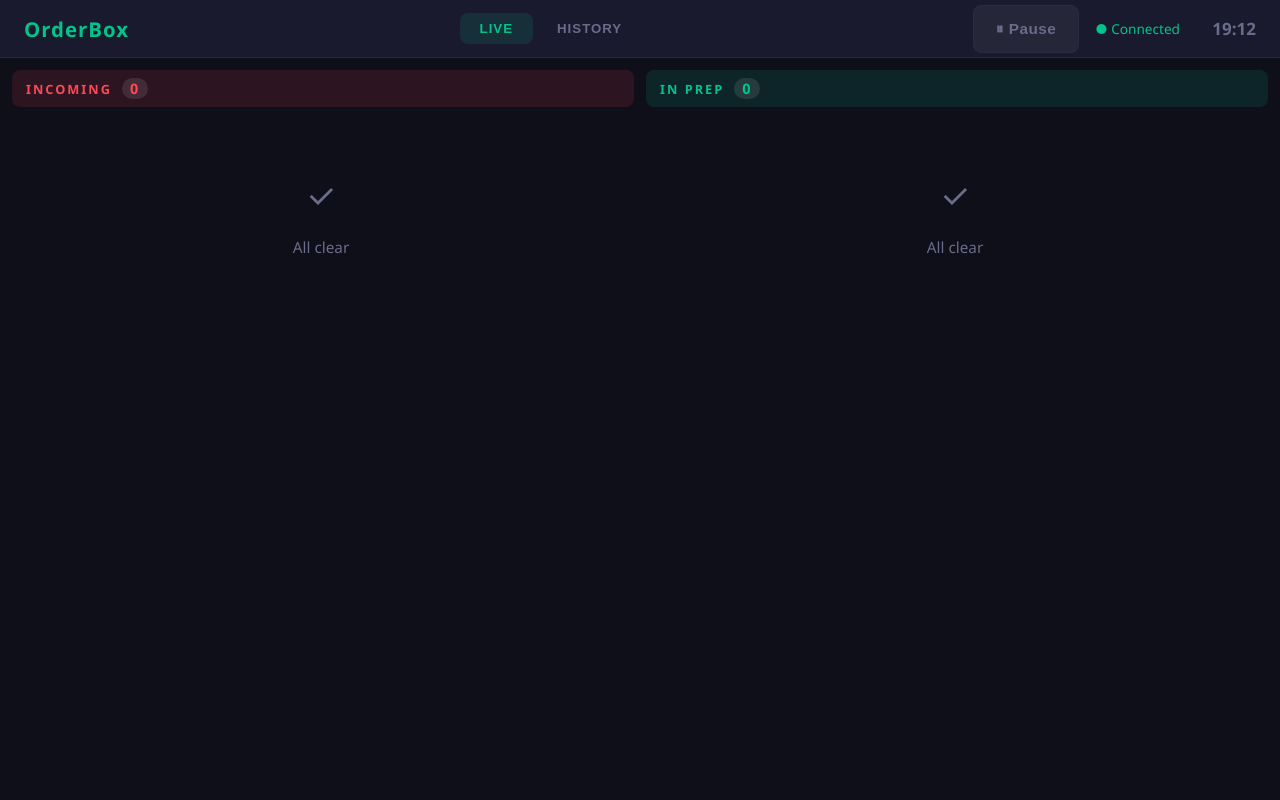
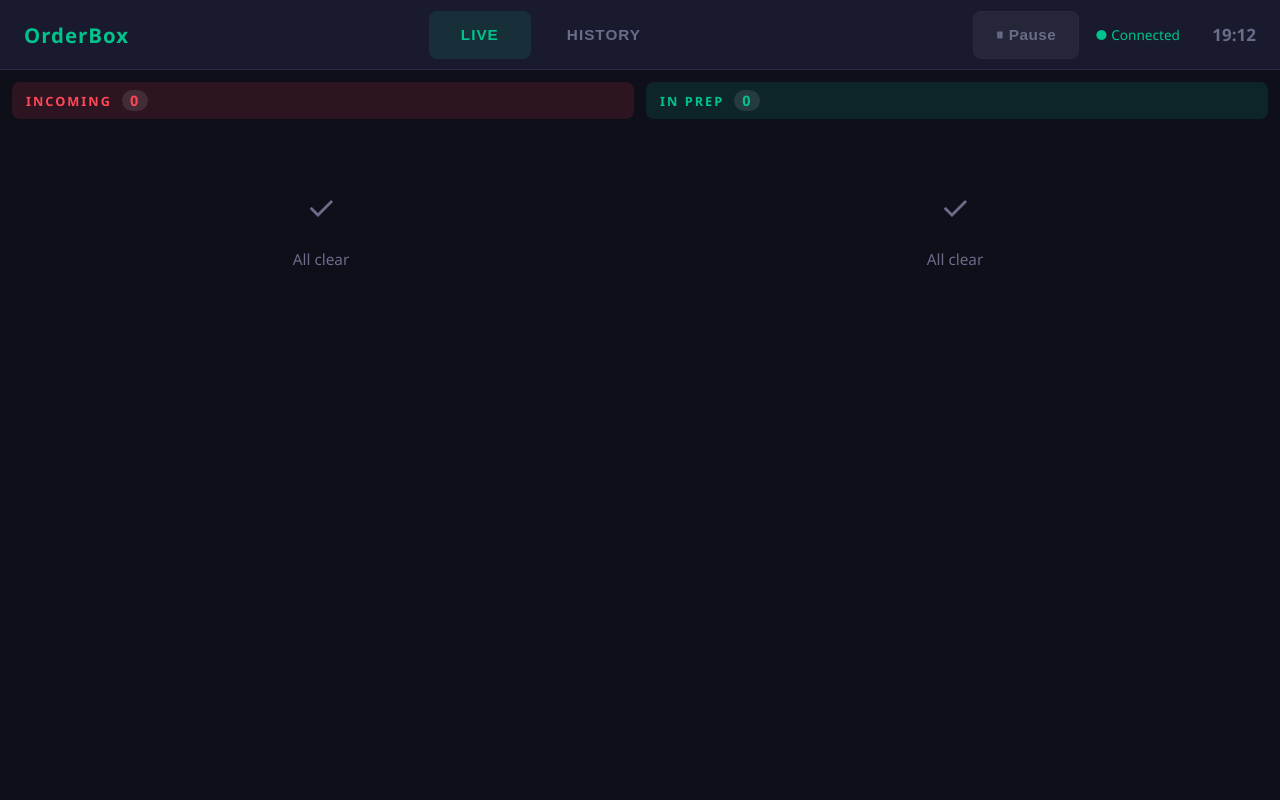
Before and after one commit to JoshuaCattaruzza/orderbox-pi, a Flask app: page / in a window 1280 px wide. Run offline with Flask 3, Linux system fonts and the light colour scheme; data that the repository does not hold is empty.

Commit message:
Improve tab switching and touch target sizes on Pi dashboard
- Tab buttons: instant response via touchstart (no 300ms click delay)
- Tab buttons: padding 14px 32px + min-height 48px (was 8px 20px, ~29px)
- Header height: 70px via CSS custom property (was 58px hardcoded in 4 places)

Co-Authored-By: Claude Sonnet 4.6 <noreply@anthropic.com>

```diff
--- a/static/css/style.css
+++ b/static/css/style.css
@@ -23,6 +23,7 @@
   --text:       #e8e8f0;
   --muted:      #6b6b8a;
   --radius:     12px;
+  --header-h:   70px;
 }
 
 html, body {
@@ -43,7 +44,7 @@ header {
   padding: 0 24px;
   background: var(--surface);
   border-bottom: 1px solid var(--border);
-  height: 58px;
+  height: var(--header-h);
   gap: 16px;
 }
 
@@ -53,18 +54,20 @@ header {
 }
 
 .tab-btn {
-  padding: 8px 20px;
+  padding: 14px 32px;
   background: none;
   border: none;
   border-radius: 8px;
   color: var(--muted);
   font-weight: 700;
-  font-size: 0.78rem;
+  font-size: 0.9rem;
   letter-spacing: 1px;
   text-transform: uppercase;
   cursor: pointer;
   transition: background 0.15s, color 0.15s;
   touch-action: manipulation;
+  -webkit-tap-highlight-color: transparent;
+  min-height: 48px;
 }
 
 .tab-btn.active {
@@ -103,7 +106,7 @@ main.columns {
   grid-template-columns: 1fr 1fr;
   gap: 12px;
   padding: 12px;
-  height: calc(100vh - 58px);
+  height: calc(100vh - var(--header-h));
   overflow: hidden;
 }
 
@@ -309,7 +312,7 @@ main.columns {
 .hidden { display: none !important; }
 
 #history-view {
-  height: calc(100vh - 58px);
+  height: calc(100vh - var(--header-h));
   overflow-y: auto;
   padding: 12px;
   touch-action: pan-y;
@@ -467,7 +470,7 @@ main.columns {
 /* ── WC auth error banner ── */
 .wc-auth-banner {
   position: fixed;
-  top: 58px; /* sits directly below the header */
+  top: var(--header-h);
   left: 0;
   right: 0;
   background: rgba(255,71,87,0.92);
```
Also changed, not shown: static/js/dashboard.js (+19 -8 lines).
